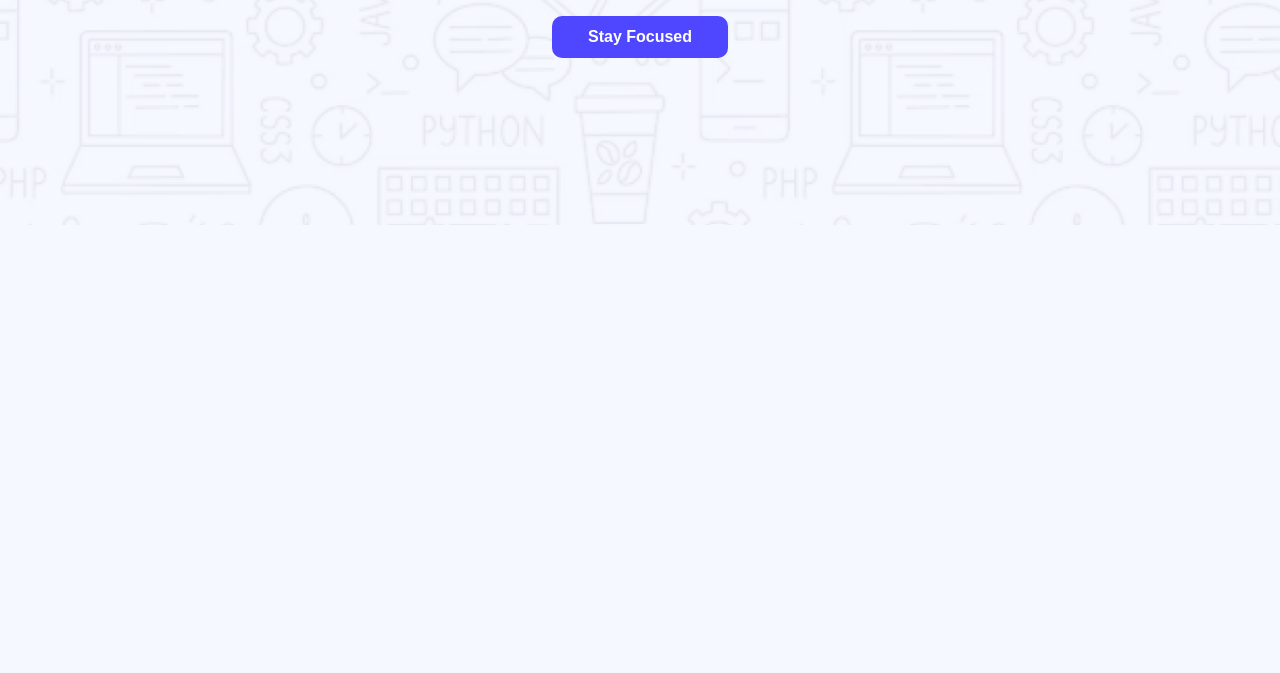
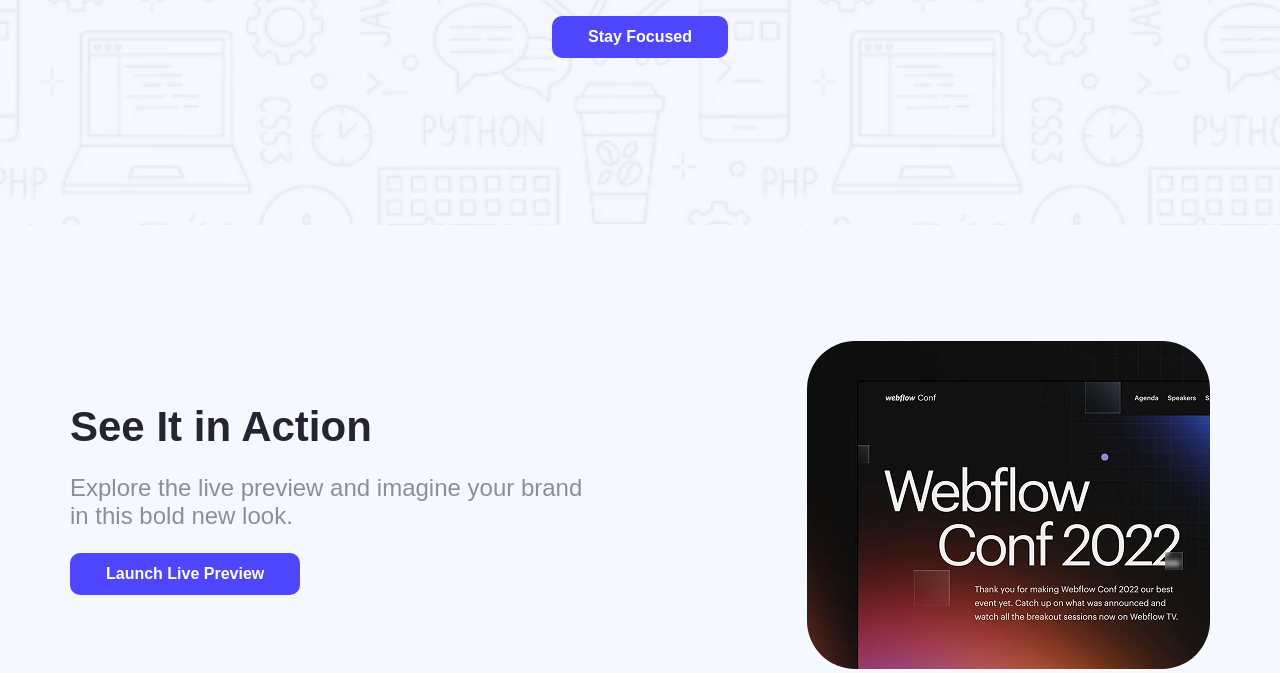
Before and after one commit to mohammad-moklesur-rahman/landing-launchpad, a plain HTML site: page index.html in a window 1280 px wide. Shown: the part 473-1146 px from the top of the page. Before the commit the page ends 800 px from the top, so only its background shows below. Drawn offline with Linux system fonts and the light colour scheme.

Commit message:
Add action section area styles

```diff
--- a/index.html
+++ b/index.html
@@ -28,7 +28,16 @@
         </div>
     </header>
     <main>
-
+        <section class="action-section common-width">
+            <div class="action-content">
+                <h2 class="action-title raleway-normal">See It in Action</h2>
+                <p class="action-description raleway-normal">Explore the live preview and imagine your brand in this bold new look.</p>
+                <button class="btn btn-text-style">Launch Live Preview</button>
+            </div>
+            <div class="action-img">
+                <img src="./Assets/wc-mini.png" alt="">
+            </div>
+        </section>
     </main>
     <footer>
 
--- a/style/landing.css
+++ b/style/landing.css
@@ -80,3 +80,38 @@
     text-align: center;
     margin-top: 37px;
 }
+
+/* ! Action section area styles */
+
+.action-section{
+    margin-top: 116px;
+}
+
+.action-content{
+    width: 517px;
+    margin: 62px 0px;
+}
+
+.action-section{
+    display: flex;
+    justify-content: space-between;
+}
+
+.action-title{
+    font-size: 42px;
+    font-weight: bold;
+    color: #252432;
+}
+
+.action-description{
+    font-size: 24px;
+    font-weight: 400;
+    color: #8D8E99;
+    margin: 23px 0px;
+}
+
+.action-img img{
+    width: 403px;
+    height: 328px;
+    border-radius: 48px;
+}
```
